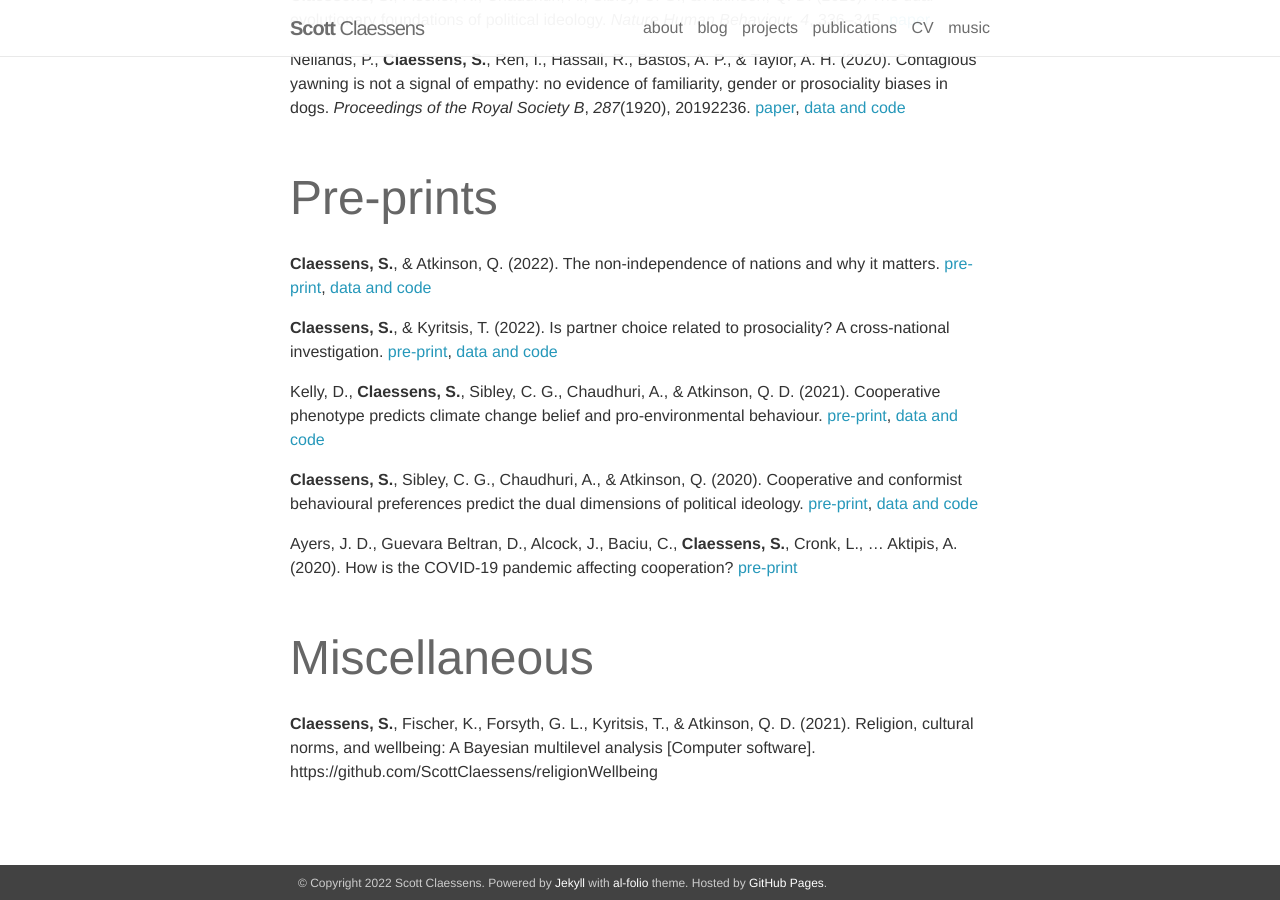
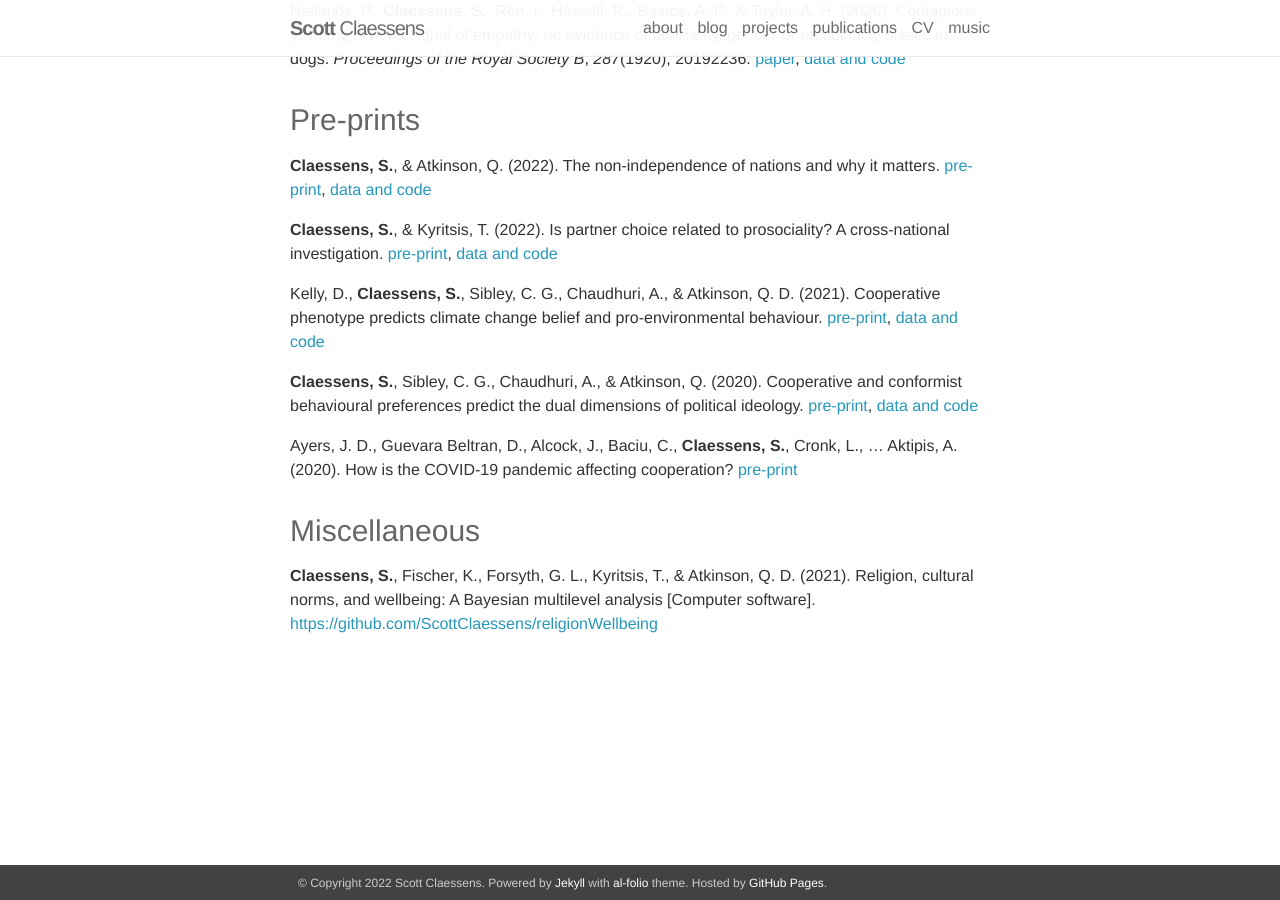
Before and after one commit to ScottClaessens/ScottClaessens.github.io, a Jekyll site: the page built from _pages/4_publications.md, in a window 1280 px wide and 900 px high, scrolled down 769 px. Built offline with Jekyll 4.4.1, drawn with Linux system fonts in a browser that asks for light colours; nearby versions of some CDN libraries.

```diff
--- a/_pages/4_publications.md
+++ b/_pages/4_publications.md
@@ -6,15 +6,15 @@ description: Publications in reversed chronological order.
 years: [2020]
 ---
 
-<h1>Published works</h1>
+<h3>Published works</h3>
 
 <u>2021</u>
 
-<b>Claessens, S.<b>, Chaudhuri, A., Sibley, C. G., & Atkinson, Q. D. (2022). The evolutionary basis of political ideology. <i>The Cambridge Handbook of Political Psychology</i>, 22. <a href="https://www.cambridge.org/core/books/abs/cambridge-handbook-of-political-psychology/evolutionary-basis-of-political-ideology/292583ACC4BF03E8253F3E6397ED7360">chapter</a>
+<b>Claessens, S.</b>, Chaudhuri, A., Sibley, C. G., & Atkinson, Q. D. (2022). The evolutionary basis of political ideology. <i>The Cambridge Handbook of Political Psychology</i>, 22. <a href="https://www.cambridge.org/core/books/abs/cambridge-handbook-of-political-psychology/evolutionary-basis-of-political-ideology/292583ACC4BF03E8253F3E6397ED7360">chapter</a>
 
 Krems, J. A., <b>Claessens, S.</b>, Fales, M. R., Campenni, M., Haselton, M. G., & Aktipis, A. (2021). An agent-based model of the female rivalry hypothesis for concealed ovulation in humans. <i>Nature Human Behaviour</i>. <a href="https://www.nature.com/articles/s41562-020-01038-9">paper</a>, <a href="https://osf.io/c5pq7/">data and code</a>
 
-<b>Claessens, S.<b>, Ayers, J. D., Cronk, L., & Aktipis, A. (2021). Need-based transfer systems are more vulnerable to cheating when resources are hidden. <i>Evolution and Human Behavior<i>, <i>42<i>(2), 104-112. <a href="https://www.sciencedirect.com/science/article/pii/S1090513820300982">paper</a>, <a href="https://osf.io/wt2mq/">data and code</a>
+<b>Claessens, S.</b>, Ayers, J. D., Cronk, L., & Aktipis, A. (2021). Need-based transfer systems are more vulnerable to cheating when resources are hidden. <i>Evolution and Human Behavior</i>, <i>42</i>(2), 104-112. <a href="https://www.sciencedirect.com/science/article/pii/S1090513820300982">paper</a>, <a href="https://osf.io/wt2mq/">data and code</a>
 
 <u>2020</u>
 
@@ -25,7 +25,7 @@ Krems, J. A., <b>Claessens, S.</b>, Fales, M. R., Campenni, M., Haselton, M. G.,
 Neilands, P., <b>Claessens, S.</b>, Ren, I., Hassall, R., Bastos, A. P., & Taylor, A. H. (2020). Contagious yawning is not a signal of empathy: no evidence of familiarity, gender or prosociality biases in dogs. <i>Proceedings of the Royal Society B</i>, <i>287</i>(1920), 20192236. <a href="https://royalsocietypublishing.org/doi/full/10.1098/rspb.2019.2236">paper</a>, <a href="https://osf.io/c2f3k/">data and code</a>
 
 
-<h1>Pre-prints</h1>
+<h3>Pre-prints</h3>
 
 <b>Claessens, S.</b>, & Atkinson, Q. (2022). The non-independence of nations and why it matters. <a href="https://psyarxiv.com/m6bsn/">pre-print</a>, <a href="https://osf.io/uywx8/">data and code</a>
 
@@ -38,6 +38,6 @@ Kelly, D., <b>Claessens, S.</b>, Sibley, C. G., Chaudhuri, A., & Atkinson, Q. D.
 Ayers, J. D., Guevara Beltran, D., Alcock, J., Baciu, C., <b>Claessens, S.</b>, Cronk, L., ... Aktipis, A. (2020). How is the COVID-19 pandemic affecting cooperation? <a href="https://psyarxiv.com/pk6jy/">pre-print</a>
 
 
-<h1>Miscellaneous</h1>
+<h3>Miscellaneous</h3>
 
-<b>Claessens, S.</b>, Fischer, K., Forsyth, G. L., Kyritsis, T., & Atkinson, Q. D. (2021). Religion, cultural norms, and wellbeing: A Bayesian multilevel analysis [Computer software]. https://github.com/ScottClaessens/religionWellbeing
+<b>Claessens, S.</b>, Fischer, K., Forsyth, G. L., Kyritsis, T., & Atkinson, Q. D. (2021). Religion, cultural norms, and wellbeing: A Bayesian multilevel analysis [Computer software]. <a href="https://github.com/ScottClaessens/religionWellbeing">https://github.com/ScottClaessens/religionWellbeing</a>
```
